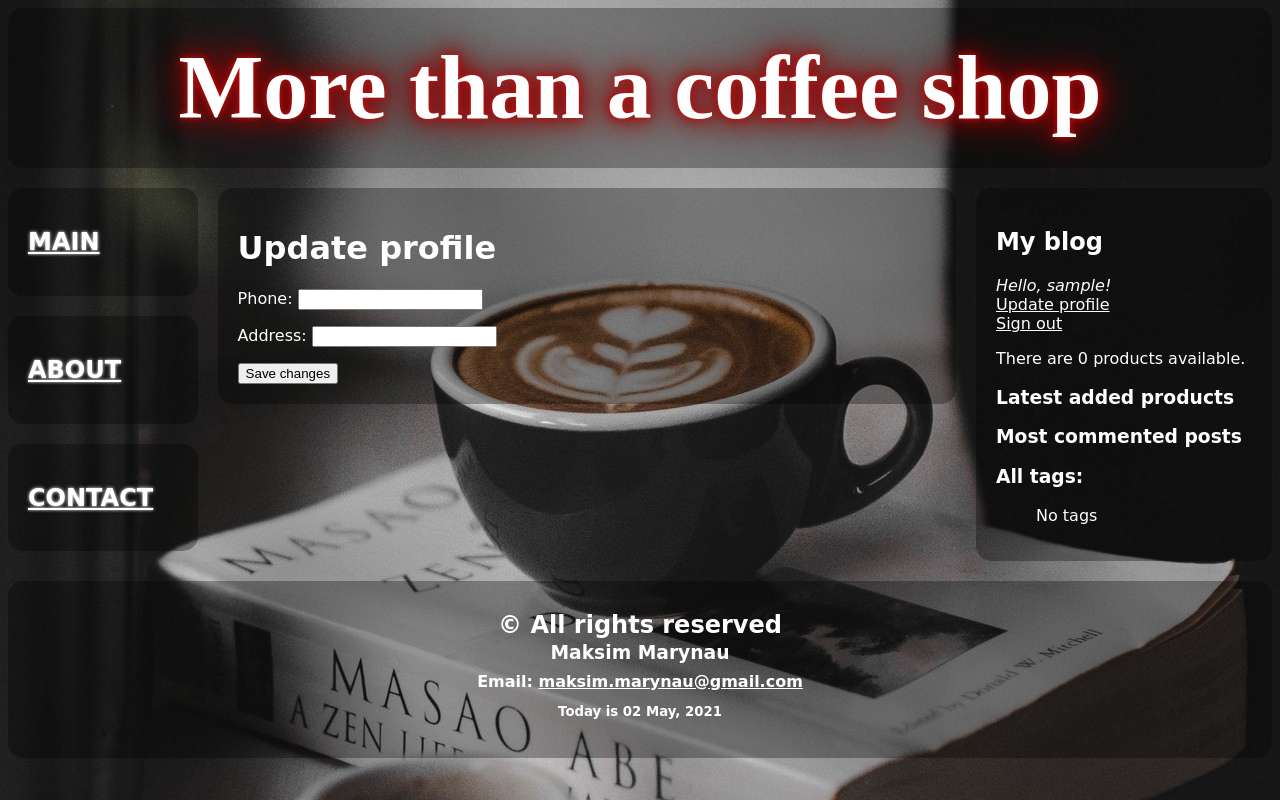
After one commit to MaksimMarynau/coffee_shop, a Django app: page /accounts/update_profile in a window 1280 px wide. The commit adds this page. Run offline with Django 3.2, Linux system fonts and the light colour scheme; the visitor is signed in with stand-in values (Sample User, id 1); data that the repository does not hold is empty.

Commit message:
added function update profile and some methods to model seller

```diff
--- a/src/coffee_shop_project/coffee_shop_project/apps/coffee_board/forms.py
+++ b/src/coffee_shop_project/coffee_shop_project/apps/coffee_board/forms.py
@@ -1,10 +1,8 @@
 from django import forms
-from allauth.account.forms import SignupForm
 from django.contrib.auth.models import User
 from django.contrib.auth.forms import UserCreationForm
 
-
-from .models import Comment
+from .models import Comment, Seller
 
 class CommentForm(forms.ModelForm):
     class Meta:
@@ -14,6 +12,7 @@
                                                    'cols':40,
                                                    'style':'resize:none;'}),
         }
+
 
 class RegistrationForm(UserCreationForm):
 
@@ -28,7 +27,7 @@
             'password2',
         )
 
-    def save(self, commit=True):
+    def save(self, commit=True, **kwargs):
         user = super(RegistrationForm, self).save(commit=False)
         user.first_name = self.cleaned_data['first_name']
         user.last_name = self.cleaned_data['last_name']
@@ -38,3 +37,8 @@
             user.save()
 
         return user
+
+class SellerForm(forms.ModelForm):
+    class Meta:
+        model = Seller
+        fields = ('phone', 'address')
--- a/src/coffee_shop_project/coffee_shop_project/apps/coffee_board/models.py
+++ b/src/coffee_shop_project/coffee_shop_project/apps/coffee_board/models.py
@@ -5,7 +5,9 @@
 from django.urls import reverse
 from taggit.managers import TaggableManager
 from django.contrib.auth.models import User
-
+from django.db.models.signals import post_save
+from django.dispatch import receiver
+from django import forms
 # Create your models here.
 class Product(models.Model):
 
@@ -82,6 +84,14 @@
     def __str__(self):
         return self.user.username
 
+    @receiver(post_save, sender=User)
+    def create_user_profile(sender, instance, created, **kwargs):
+        if created:
+            Seller.objects.create(user=instance)
+
+    @receiver(post_save, sender=User)
+    def save_user_profile(sender, instance, **kwargs):
+        instance.sellers.save()
 
 class Comment(models.Model):
     product = models.ForeignKey(
--- /dev/null
+++ b/src/coffee_shop_project/coffee_shop_project/apps/coffee_board/templates/account/update_profile.html
@@ -0,0 +1,19 @@
+{% extends "account/base.html" %}
+
+{% load i18n %}
+
+{% block head_title %}{% trans "Update profile" %}{% endblock %}
+
+{% block content %}
+<div class="transparent1">
+    <div class="card">
+        <h1>{% trans "Update profile" %}</h1>
+        <form method="post" action="{% url 'update_profile' %}">
+          {% csrf_token %}
+          {{ seller_form.as_p }}
+          <button type="submit">{% trans 'Save changes' %}</button>
+        </form>
+    </div>
+</div>
+
+{% endblock %}
--- a/src/coffee_shop_project/coffee_shop_project/apps/coffee_board/templates/include/rightbar.html
+++ b/src/coffee_shop_project/coffee_shop_project/apps/coffee_board/templates/include/rightbar.html
@@ -4,7 +4,8 @@
         <div class="card">
             <h2>My blog</h2>
             {% if user.is_authenticated %}
-                <span><em>{{ user.username }}</em></span>
+                <span><em>Hello, {{ user.username }}!</em></span><br />
+                <a href="{% url 'update_profile' %}">Update profile </a><br />
                 <a href="{% url 'account_logout' %}">Sign out </a>
                 <br>
             {% else %}
--- a/src/coffee_shop_project/coffee_shop_project/apps/coffee_board/views.py
+++ b/src/coffee_shop_project/coffee_shop_project/apps/coffee_board/views.py
@@ -7,9 +7,13 @@
 from django.views.generic import TemplateView
 from taggit.models import Tag
 from django.db.models import Count
+from django.contrib.auth import login, authenticate
+from django.db import transaction
+from django.contrib import messages
 # Create your views here.
 from .models import Product, Comment
-from .forms import CommentForm
+from .forms import CommentForm, RegistrationForm, SellerForm
+
 
 class TagMixin(object):
     def get_context_data(self, **kwargs):
@@ -73,3 +77,21 @@
 
 def contactView(request):
     return render(request, 'products/contact.html')
+
+@login_required
+@transaction.atomic
+def update_profile(request):
+    if request.method == 'POST':
+        seller_form = SellerForm(request.POST, instance=request.user.sellers)
+        seller_form.user = request.user
+        if seller_form.is_valid():
+            seller_form.save()
+            messages.success(request, ('Your profile was successfully updated!'))
+            return redirect('/')
+        else:
+            messages.error(request, ('Please correct the error below.'))
+    else:
+        seller_form = SellerForm(instance=request.user.sellers)
+    return render(request, 'account/update_profile.html', {
+        'seller_form': seller_form,
+    })
--- a/src/coffee_shop_project/coffee_shop_project/urls.py
+++ b/src/coffee_shop_project/coffee_shop_project/urls.py
@@ -18,9 +18,12 @@
 from django.conf.urls.static import static
 from django.conf import settings
 
+from coffee_board import views
+
 urlpatterns = [
     path('admin/', admin.site.urls),
     path('accounts/', include('allauth.urls')),
+    path('accounts/update_profile', views.update_profile, name='update_profile' ),
     path('', include('coffee_board.urls')),
 ]
 
```
